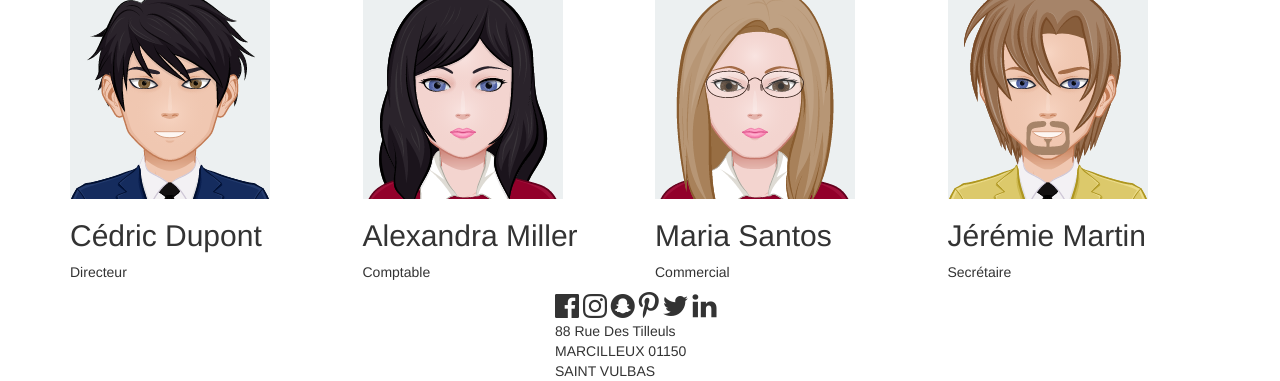
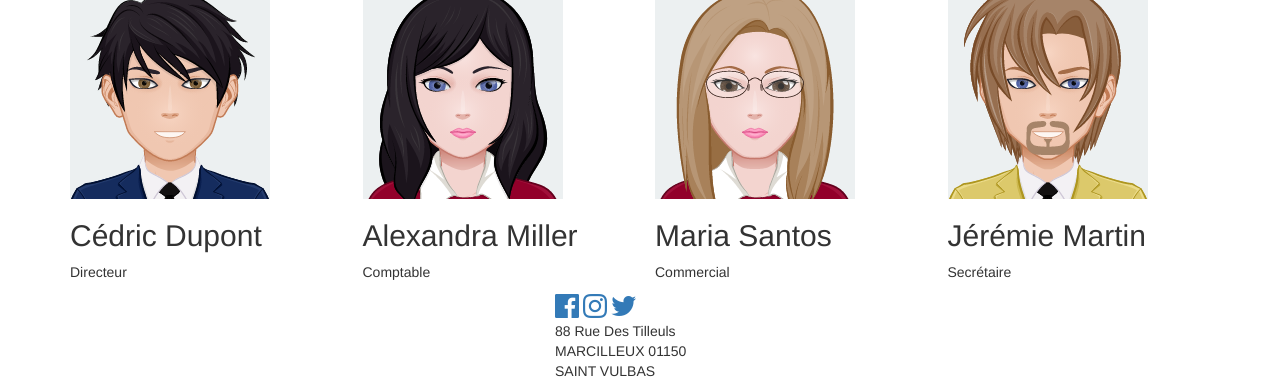
Before and after one commit to Mahatehotia/MultiService, a PHP site: page /html/accueil.php in a window 1280 px wide. Shown: the part 797-1178 px from the top of the page. Run offline with PHP 8.4, Linux system fonts and the light colour scheme.

Commit message:
modif footer

```diff
--- a/html/footer.php
+++ b/html/footer.php
@@ -14,12 +14,9 @@
                 <div class="col-sm-5">
                 </div>
                 <div class="col-sm-2">
-                    <i class="fa fa-facebook-official fa-2x"></i>
-                    <i class="fa fa-instagram fa-2x"></i>
-                    <i class="fa fa-snapchat fa-2x"></i>
-                    <i class="fa fa-pinterest-p fa-2x"></i>
-                    <i class="fa fa-twitter fa-2x"></i>
-                    <i class="fa fa-linkedin fa-2x"></i>
+                    <a href="https://www.facebook.com/Atout-Multi-Services-199406543566735/"><i class="fa fa-facebook-official fa-2x"></i></a>
+                    <a href="https://www.instagram.com/amultiservicescesi/?hl=fr"><i class="fa fa-instagram fa-2x"></i></a>
+                    <a href="https://twitter.com/ams72199830?s=09"><i class="fa fa-twitter fa-2x"></i></a>
                 </div>
                 <div class="col-sm-5">
                 </div>
```
